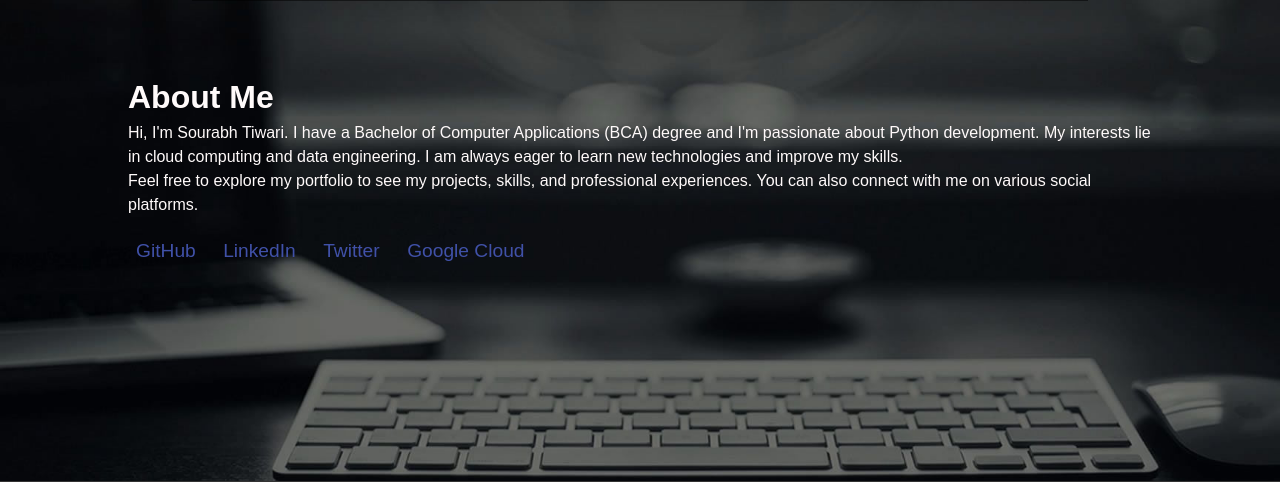
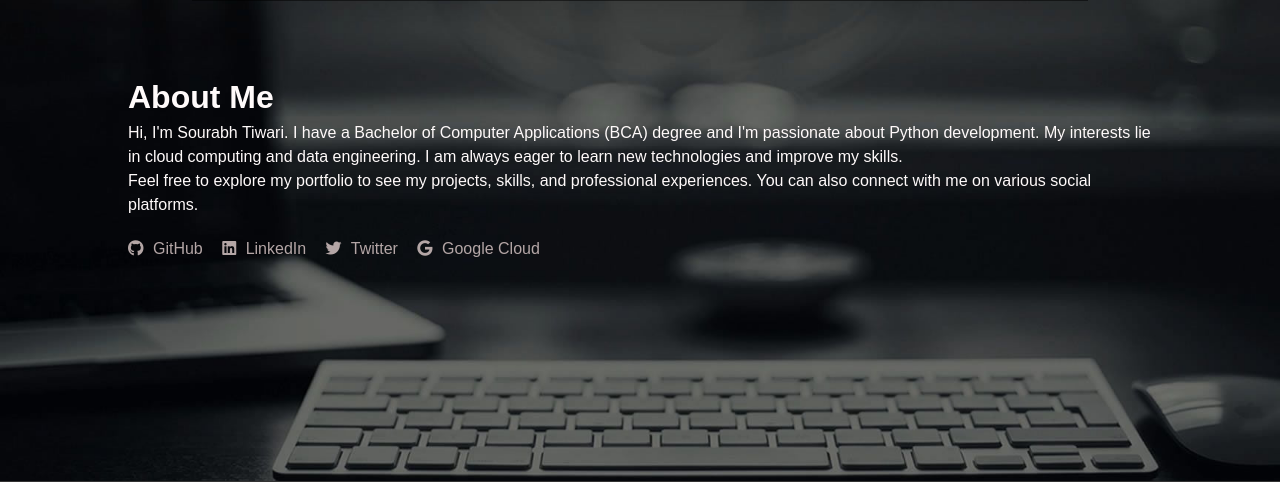
Before and after one commit to Sourabh7iwari/MyPortfolio, a Flask app: page /about in a window 1280 px wide. Shown: the part 263-745 px from the top of the page. Run offline with Flask 3, Linux system fonts and the light colour scheme.

Commit message:
optimize the about page social link

```diff
--- a/static/styles.css
+++ b/static/styles.css
@@ -149,19 +149,20 @@
 }
 
 .social-links a {
+    display: inline-block;
     margin-right: 15px;
     text-decoration: none;
-    color: rgb(64, 81, 168);
-    font-size: 1.2em;
+    color: #b4a6a6;
 }
 
 .social-links a:hover {
-    color: #0073e6; /* Change this color as needed */
+    color: #007BFF; /* Bootstrap primary color */
 }
 
 .social-links i {
-    margin-right: 8px;
+    margin-right: 5px;
 }
+
 
 
 /* Main content */
--- a/templates/base.html
+++ b/templates/base.html
@@ -5,6 +5,7 @@
     <meta name="viewport" content="width=device-width, initial-scale=1.0">
     <title>{% block title %}My Portfolio{% endblock %}</title>
     <link rel="stylesheet" href="{{ url_for('static', filename='styles.css') }}">
+    <link rel="stylesheet" href="https://cdnjs.cloudflare.com/ajax/libs/font-awesome/6.0.0-beta3/css/all.min.css">
 </head>
 <body>
     <header>
```
